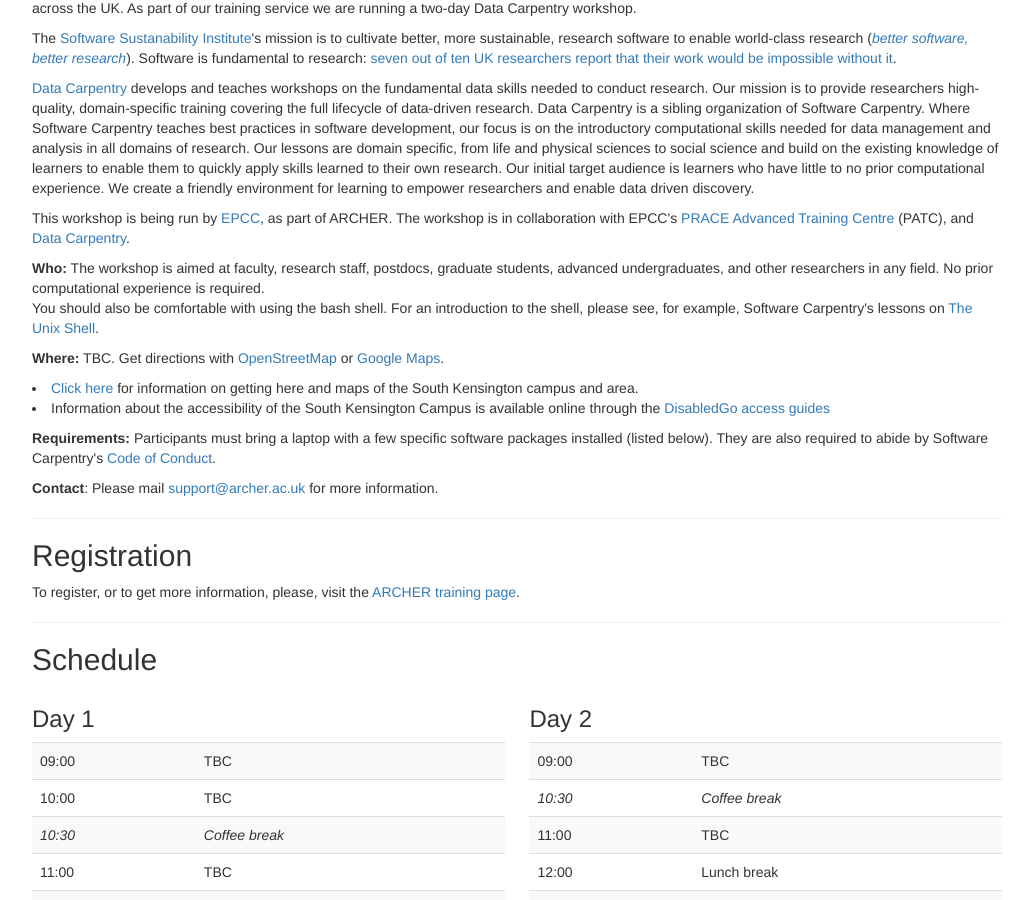
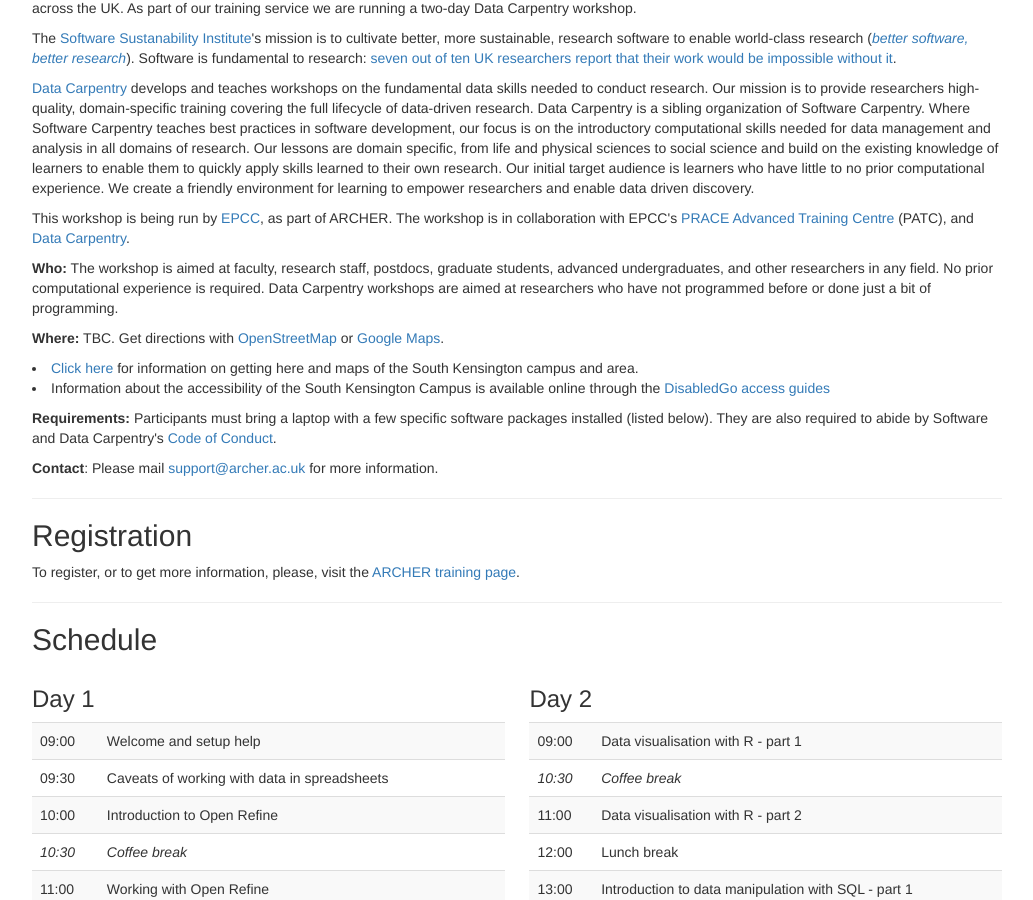
Before and after one commit to hpcarcher/2015-10-29-Leeds-DC, a Jekyll site: the page built from index.html, in a window 1280 px wide and 900 px high, scrolled down 423 px. Shown: the whole window, without its empty margins (168-1201 px from the left). Built offline with Jekyll 4.4.1, drawn with Linux system fonts in a browser that asks for light colours; some of the changed text lies outside the part shown.

Commit message:
Updating schedule

```diff
--- a/index.html
+++ b/index.html
@@ -9,7 +9,7 @@
 enddate: 2015-10-30
 latlng: 53.806485, -1.555022
 registration: open
-instructor: ["TBC", "TBC", "TBC"]
+instructor: ["Aleksandra Pawlik", "Krzysztof Poterlowicz",]
 helper: ["Emmanouil (Manos) Farsarakis"]
 contact: support@archer.ac.uk
 lessons: ['Spreadsheets', 'SQL', 'R data']
@@ -41,9 +41,7 @@
 
 <p>
   <strong>Who:</strong>
-  The workshop is aimed at faculty, research staff, postdocs, graduate students, advanced undergraduates, and other researchers in any field. No prior computational experience is required.
-  </br>
-  You should also be comfortable with using the bash shell. For an introduction to the shell, please see, for example, Software Carpentry's lessons on <a href="http://software-carpentry.org/v5/novice/shell/">The Unix Shell</a>.
+  The workshop is aimed at faculty, research staff, postdocs, graduate students, advanced undergraduates, and other researchers in any field. No prior computational experience is required. Data Carpentry workshops are aimed at researchers who have not programmed before or done just a bit of programming.
 </p>
 
 <!--
@@ -68,7 +66,7 @@
 <p>
   <strong>Requirements:</strong>
   Participants must bring a laptop with a few specific software packages installed
-  (listed below). They are also required to abide by Software Carpentry's
+  (listed below). They are also required to abide by Software and Data Carpentry's
   <a href="http://software-carpentry.org/conduct.html">Code of Conduct</a>.
 </p>
 
@@ -103,28 +101,29 @@
   <div class="span6">
     <h3>Day 1</h3>
     <table class="table table-striped">
-      <tr> <td>09:00</td> <td>TBC</td> </tr>
-      <tr> <td>10:00</td> <td>TBC</td> </tr>
+      <tr> <td>09:00</td> <td>Welcome and setup help</td> </tr>
+      <tr> <td>09:30</td> <td>Caveats of working with data in spreadsheets</td> </tr>
+      <tr> <td>10:00</td> <td>Introduction to Open Refine</td> </tr>
       <tr> <td><em>10:30</em></td> <td><em>Coffee break</em></td> </tr>
-      <tr> <td>11:00</td> <td>TBC</td> </tr>
-      <tr> <td>13:00</td> <td>Lunch break</td> </tr>
-      <tr> <td>14:00</td> <td>TBC</td> </tr>
+      <tr> <td>11:00</td> <td>Working with Open Refine</td> </tr>
+      <tr> <td>12:00</td> <td>Lunch break</td> </tr>
+      <tr> <td>13:00</td> <td>Introduction to data manipulation with R - part 1</td> </tr>
       <tr> <td><em>15:00</em></td> <td><em>Coffee break</em></td> </tr>
-      <tr> <td>15:30</td> <td>TBC</td> </tr>
+      <tr> <td>15:30</td> <td>Introduction to data manipulation with R - part 2</td> </tr>
       <tr> <td>17:00</td> <td>Close</td> </tr>
     </table>
   </div>
   <div class="span6">
     <h3>Day 2</h3>
     <table class="table table-striped">
-      <tr> <td>09:00</td> <td>TBC</td> </tr>
+      <tr> <td>09:00</td> <td>Data visualisation with R - part 1</td> </tr>
       <tr> <td><em>10:30</em></td> <td><em>Coffee break</em></td> </tr>
-      <tr> <td>11:00</td> <td>TBC</td> </tr>
+      <tr> <td>11:00</td> <td>Data visualisation with R - part 2</td> </tr>
       <tr> <td>12:00</td> <td>Lunch break</td> </tr>
-      <tr> <td>13:00</td> <td>TBC</td> </tr>
-      <tr> <td><em>14:30</em></td> <td><em>Coffee break</em></td> </tr>
-      <tr> <td>15:00</td> <td>TBC</td> </tr>
-      <tr> <td>16:00</td> <td>TBC</td> </tr>
+      <tr> <td>13:00</td> <td>Introduction to data manipulation with SQL - part 1</td> </tr>
+      <tr> <td><em>15:00</em></td> <td><em>Coffee break</em></td> </tr>
+      <tr> <td>15:30</td> <td>Introduction to data manipluation with SQL - part 2</td> </tr>
+      <tr> <td>16:30</td> <td>Wrap-up and feedbac</td> </tr>
       <tr> <td>17:00</td> <td>Close</td> </tr>
     </table>
   </div>
@@ -454,11 +453,7 @@
 
 <hr/>
 
-<h2>Recognising prompts and how to exit</h2>
 
-<p>
-If you find yourself in a shell that you don't recognise, or in an editor that you can't get out of then see <a href="novice/ref/05-prompts-exits.html">Recognising prompts and how to exit</a>.
-</p>
 
 <hr/>
 
@@ -473,7 +468,7 @@
 </li>
 </ul>
 <p>
-Software Carpentry online lessions:
+Data Carpentry online lessions:
 </p>
 <ul>
 <li><a href="novice/git/index.html">Version Control with Git</a></li>
```
